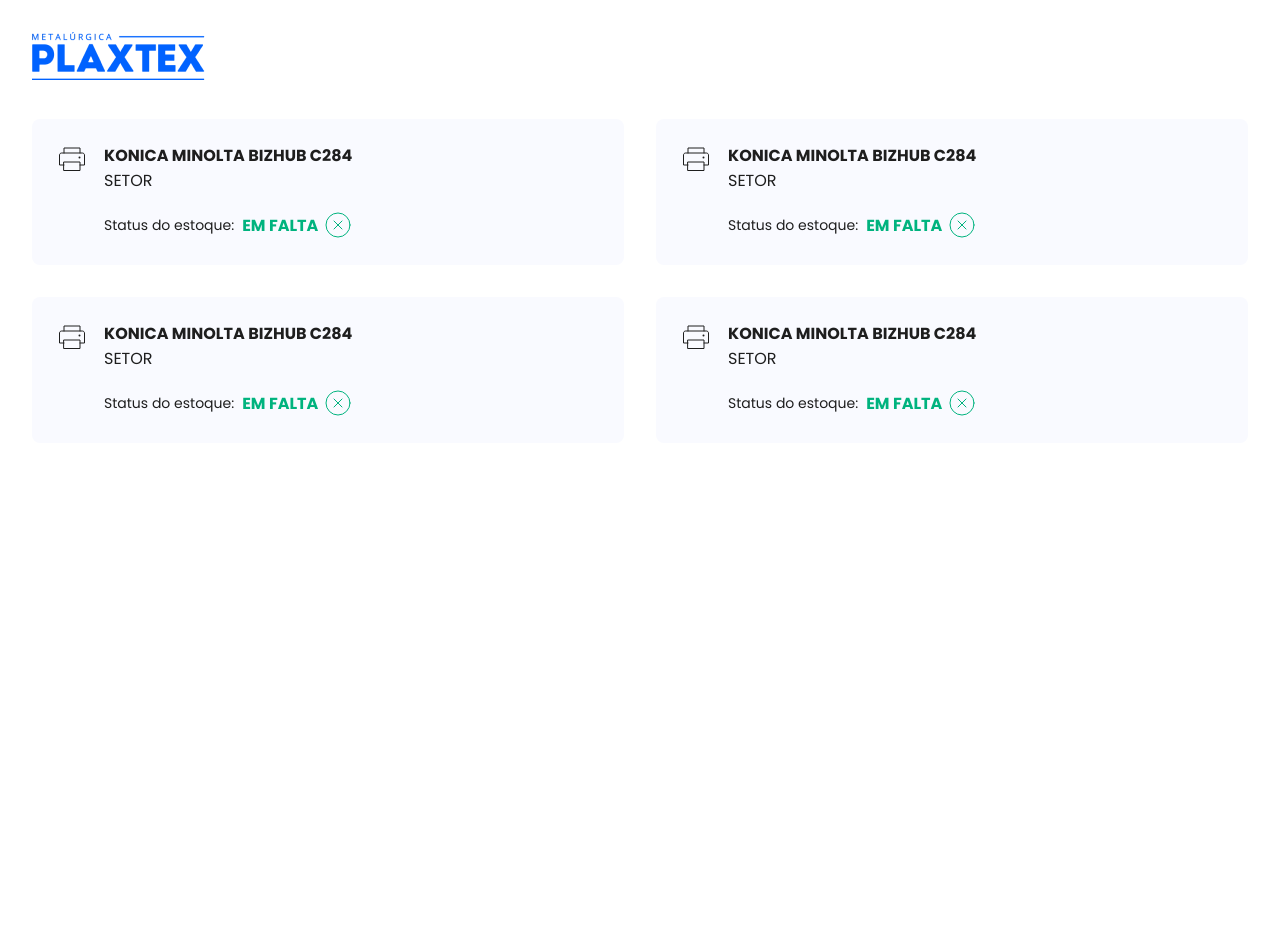
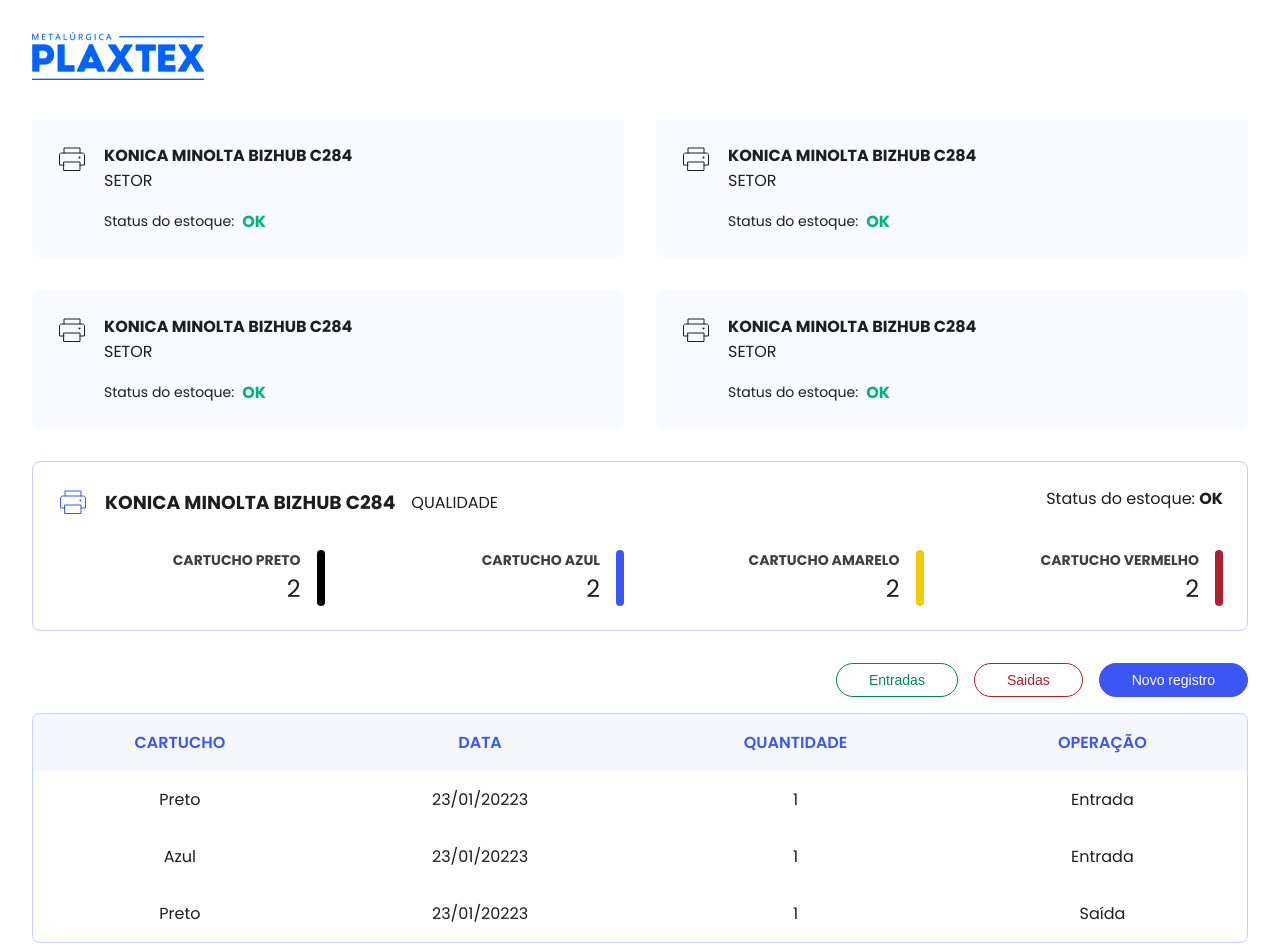
Before and after one commit to rotrenanoliveira/gestao-impressoras, a React (Vite) app: page / in a window 1280 px wide. Shown: the top 952 px of the page. Before the commit the page ends 800 px from the top, so only its background shows below. Built offline with nearby package versions, Linux system fonts and the light colour scheme.

Commit message:
Adicionando componentes e estilização do app

```diff
--- a/src/pages/home/components/Printer/index.tsx
+++ b/src/pages/home/components/Printer/index.tsx
@@ -1,4 +1,4 @@
-import { XCircle, Envelope, Printer as PrinterIcon } from "phosphor-react";
+import { Envelope, Printer as PrinterIcon } from "phosphor-react";
 
 import { PrinterContainer, PrinterInfo, InkStatus, RequestInkButton } from "./styles";
 
@@ -16,10 +16,7 @@
         <span>setor</span>
         <InkStatus hasAlert={hasAlert}>
           <span>Status do estoque:</span>
-          <strong>
-            em falta
-            <XCircle size={32} weight="thin" />
-          </strong>
+          <strong>{hasAlert ? `em falta` : `ok `} </strong>
         </InkStatus>
       </PrinterInfo>
 
--- /dev/null
+++ b/src/pages/home/components/PrinterInkStock/index.tsx
@@ -0,0 +1,110 @@
+import { Printer as PrinterIcon } from "phosphor-react";
+
+import {
+  PrinterInkStockContainer,
+  PrinterInfoContainer,
+  PrinterTitle,
+  InkCounter,
+  CounterContainer,
+  LeftBar,
+  PrinterInkStockContent,
+  InkStockContainer,
+  Actions,
+  ActionButton,
+} from "./styles";
+
+export function PrinterInkStock() {
+  return (
+    <PrinterInkStockContainer>
+      <PrinterInfoContainer>
+        <section>
+          <PrinterTitle>
+            <PrinterIcon size={32} weight={"thin"} />
+            <h3>konica minolta bizhub c284</h3>
+            <span>Qualidade</span>
+          </PrinterTitle>
+
+          <div>
+            <span>Status do estoque:</span> <strong>OK</strong>
+          </div>
+        </section>
+
+        <PrinterInkStockContent>
+          <InkCounter>
+            <CounterContainer>
+              <strong>cartucho preto</strong>
+              <span>2</span>
+            </CounterContainer>
+            <LeftBar inkColor="black" />
+          </InkCounter>
+
+          <InkCounter>
+            <CounterContainer>
+              <strong>cartucho azul</strong>
+              <span>2</span>
+            </CounterContainer>
+            <LeftBar inkColor="blue" />
+          </InkCounter>
+
+          <InkCounter>
+            <CounterContainer>
+              <strong>cartucho amarelo</strong>
+              <span>2</span>
+            </CounterContainer>
+            <LeftBar inkColor="yellow" />
+          </InkCounter>
+
+          <InkCounter>
+            <CounterContainer>
+              <strong>cartucho vermelho</strong>
+              <span>2</span>
+            </CounterContainer>
+            <LeftBar inkColor="red" />
+          </InkCounter>
+        </PrinterInkStockContent>
+      </PrinterInfoContainer>
+
+      <InkStockContainer>
+        <Actions>
+          <ActionButton action="income">Entradas</ActionButton>
+          <ActionButton action="outcome">Saidas</ActionButton>
+          <ActionButton action="register">Novo registro</ActionButton>
+        </Actions>
+
+        <table>
+          <thead>
+            <tr>
+              <th>cartucho</th>
+              <th>data</th>
+              <th>quantidade</th>
+              <th>operação</th>
+            </tr>
+          </thead>
+
+          <tbody>
+            <tr>
+              <td>preto</td>
+              <td>23/01/20223</td>
+              <td>1</td>
+              <td>Entrada</td>
+            </tr>
+
+            <tr>
+              <td>azul</td>
+              <td>23/01/20223</td>
+              <td>1</td>
+              <td>Entrada</td>
+            </tr>
+
+            <tr>
+              <td>preto</td>
+              <td>23/01/20223</td>
+              <td>1</td>
+              <td>Saída</td>
+            </tr>
+          </tbody>
+        </table>
+      </InkStockContainer>
+    </PrinterInkStockContainer>
+  );
+}
--- /dev/null
+++ b/src/pages/home/components/PrinterInkStock/styles.ts
@@ -0,0 +1,164 @@
+import styled, { css } from "styled-components";
+
+const INK_COLORS = {
+  black: "black",
+  yellow: "yellow-500",
+  red: "red-500",
+  blue: "blue-700",
+} as const;
+
+interface LeftBarProps {
+  inkColor: keyof typeof INK_COLORS;
+}
+
+const ACTIONS_TYPE = {
+  income: "green-500",
+  outcome: "red-500",
+  register: "blue-700",
+} as const;
+
+interface ActionsProps {
+  action: keyof typeof ACTIONS_TYPE;
+}
+
+export const PrinterInkStockContainer = styled.section`
+  width: 100%;
+  margin-top: 2rem;
+`;
+
+export const PrinterInfoContainer = styled.div`
+  padding: 1.5rem;
+  border-radius: 8px;
+  border: 1px solid ${(props) => props.theme["blue-400"]};
+
+  section {
+    display: flex;
+    align-items: start;
+    justify-content: space-between;
+  }
+`;
+
+export const PrinterTitle = styled.div`
+  gap: 1rem;
+  display: flex;
+  align-items: center;
+  text-transform: uppercase;
+
+  svg {
+    color: ${(props) => props.theme["blue-700"]};
+  }
+`;
+
+export const PrinterInkStockContent = styled.div`
+  margin-top: 2rem;
+
+  display: grid;
+  grid-template-columns: repeat(4, 1fr);
+  gap: 2rem;
+`;
+
+export const InkCounter = styled.div`
+  gap: 1rem;
+  display: flex;
+  justify-content: flex-end;
+`;
+
+export const LeftBar = styled.div<LeftBarProps>`
+  width: 8px;
+  height: 100%;
+  border-radius: 8px;
+  background-color: ${(props) => props.theme[INK_COLORS[props.inkColor]]};
+`;
+
+export const CounterContainer = styled.div`
+  strong {
+    display: block;
+    text-transform: uppercase;
+    font-size: 0.875rem;
+    opacity: 0.85;
+  }
+
+  span {
+    display: block;
+    font-size: 1.5rem;
+    text-align: right;
+  }
+`;
+
+export const InkStockContainer = styled.div`
+  margin-top: 2rem;
+
+  table {
+    width: 100%;
+    margin-top: 1rem;
+    border-spacing: 0;
+    border-radius: 8px;
+    border: 1px solid ${(props) => props.theme["blue-400"]};
+
+    th {
+      font-weight: 600;
+      text-transform: uppercase;
+      color: ${(props) => props.theme["blue-700"]};
+
+      padding: 1rem;
+      background-color: ${(props) => props.theme["blue-200"]};
+
+      &:first-child {
+        border-top-left-radius: 8px;
+      }
+
+      &:last-child {
+        border-top-right-radius: 8px;
+      }
+    }
+
+    tbody {
+      border: 1px solid red;
+
+      tr {
+        border: 1px solid red;
+      }
+    }
+
+    td {
+      padding: 1rem;
+      text-align: center;
+      text-transform: capitalize;
+    }
+  }
+`;
+
+export const Actions = styled.div`
+  display: flex;
+  justify-content: flex-end;
+  gap: 1rem;
+`;
+
+export const ActionButton = styled.button<ActionsProps>`
+  font-weight: 400;
+  font-size: 0.875rem;
+
+  cursor: pointer;
+
+  border: 0;
+  padding: 0.5rem 2rem;
+  border-radius: 9999px;
+  background-color: transparent;
+  color: ${(props) => props.theme[ACTIONS_TYPE[props.action]]};
+  border: 1px solid ${(props) => props.theme[ACTIONS_TYPE[props.action]]};
+
+  transition: all 0.3s;
+
+  &:hover {
+    opacity: 0.85;
+    color: ${(props) => props.theme.white};
+    background-color: ${(props) => props.theme[ACTIONS_TYPE[props.action]]};
+  }
+
+  ${(props) =>
+    props.action === "register" &&
+    css`
+      color: ${props.theme.white};
+      background: ${props.theme["blue-700"]};
+    `}
+`;
--- a/src/pages/home/index.tsx
+++ b/src/pages/home/index.tsx
@@ -1,7 +1,9 @@
+import pmeLogo from "../../assets/logo.png";
+
+import { Printer } from "./components/Printer";
+import { PrinterInkStock } from "./components/PrinterInkStock";
+
 import { ContentContainer, HomeContainer, PrintersContainer } from "./styles";
-
-import pmeLogo from "../../assets/logo.png";
-import { Printer } from "./components/Printer";
 
 export function Home() {
   return (
@@ -17,6 +19,8 @@
           <Printer />
           <Printer />
         </PrintersContainer>
+
+        <PrinterInkStock />
       </ContentContainer>
     </HomeContainer>
   );
--- a/src/styles/themes/default.ts
+++ b/src/styles/themes/default.ts
@@ -3,6 +3,8 @@
   black: "#000",
 
   "blue-100": "#F9FAFF",
+  "blue-200": "#F5F7FE",
+  "blue-400": "#C7CFFC",
   "blue-500": "#CED5FD",
   "blue-700": "#3C56F5",
 
@@ -17,5 +19,5 @@
   "red-500": "#AB222E",
   "red-700": "#7A1921",
 
-  "yellow-500": "#FAFF07",
+  "yellow-500": "#F2CB05",
 } as const;
```
